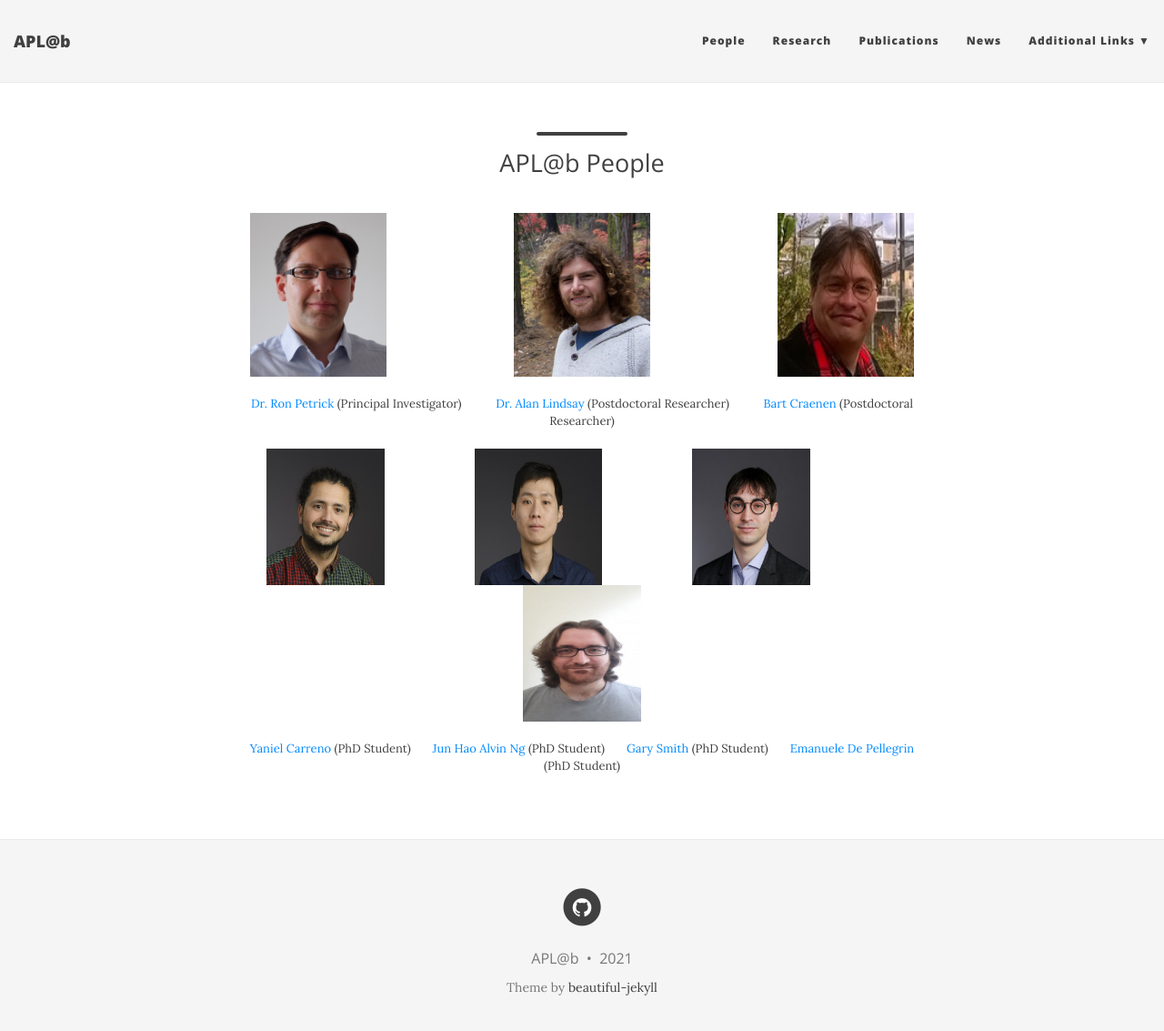
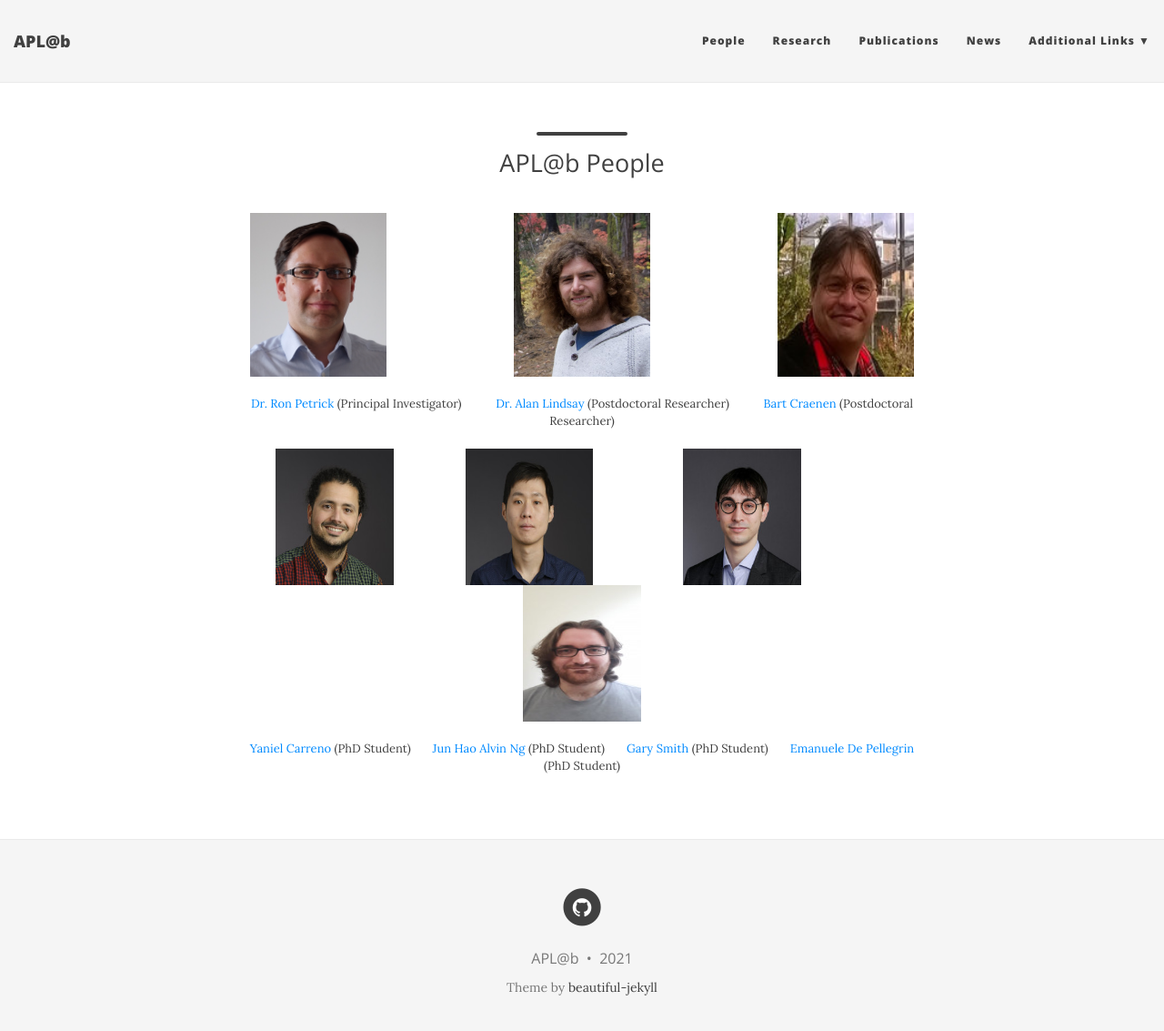
Before and after one commit to aplab2020/aplab2020.github.io, a Jekyll site: the page built from people.md, in a window 1280 px wide and 1146 px high. Shown: the top 1133 px of the window at 91% size. Built offline with Jekyll 4.4.1, drawn with Linux system fonts in a browser that asks for light colours; nearby versions of some CDN libraries.

Commit message:
Update people.md

```diff
--- a/people.md
+++ b/people.md
@@ -18,7 +18,7 @@
 
 
 
-<p align="center"> <img src="/img/yaniel.jpg" align="center" width="130" height="150">  &nbsp;  &nbsp; &nbsp;  &nbsp; &nbsp; &nbsp;  &nbsp; &nbsp;  &nbsp; &nbsp; &nbsp; &nbsp; &nbsp; &nbsp; <img src="/img/alvin.jpg" align="center" width="140" height="150">   &nbsp; &nbsp; &nbsp;  &nbsp; &nbsp;  &nbsp; &nbsp; &nbsp;  &nbsp; &nbsp;  &nbsp; &nbsp; &nbsp; &nbsp; <img src="/img/gary.jpg" align="center" width="130" height="150">  &nbsp; &nbsp; &nbsp;  &nbsp; &nbsp;  &nbsp; &nbsp; &nbsp;  &nbsp; &nbsp;  &nbsp; &nbsp; &nbsp; &nbsp; <img src="/img/emanuelle.jpeg" align="center" width="130" height="150"></p>
+<p align="center"> <img src="/img/yaniel.jpg" align="center" width="130" height="150">  &nbsp;  &nbsp; &nbsp;  &nbsp; &nbsp; &nbsp;  &nbsp; &nbsp;  &nbsp; &nbsp; &nbsp; <img src="/img/alvin.jpg" align="center" width="140" height="150">   &nbsp; &nbsp; &nbsp;  &nbsp; &nbsp;  &nbsp; &nbsp; &nbsp;  &nbsp; &nbsp;  &nbsp; &nbsp; &nbsp; &nbsp; <img src="/img/gary.jpg" align="center" width="130" height="150">  &nbsp; &nbsp; &nbsp;  &nbsp; &nbsp;  &nbsp; &nbsp; &nbsp;  &nbsp; &nbsp;  &nbsp; &nbsp; &nbsp; &nbsp; <img src="/img/emanuelle.jpeg" align="center" width="130" height="150"></p>
 
  <p align="center"> <a href="https://www.edinburgh-robotics.org/students/yaniel-carreno" style="float:">Yaniel Carreno</a> (PhD Student) &nbsp; &nbsp; &nbsp;
  <a href="https://www.edinburgh-robotics.org/students/jun-hao-alvin-ng" style="float: ;">Jun Hao Alvin Ng</a> (PhD Student)  &nbsp; &nbsp; &nbsp;
```
